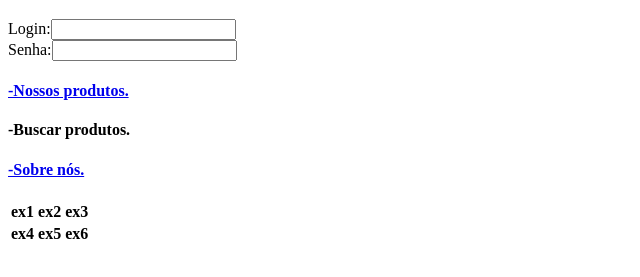
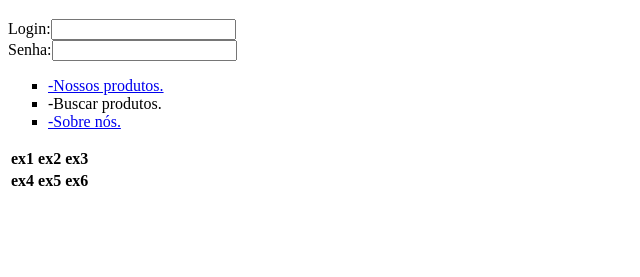
Before and after one commit to talles17/DIM0546, a plain HTML site: page Aula Prática2/index.html in a window 1280 px wide. Shown: the part 61-338 px from the top of the page, without its empty margins (0-640 px from the left). Drawn offline with Linux system fonts and the light colour scheme.

Commit message:
pratica2 - lista add

```diff
--- a/Aula Prática2/index.html
+++ b/Aula Prática2/index.html
@@ -10,10 +10,11 @@
 <label>Login:</label><input><br>
 <label>Senha:</label><input ><br>
 
-<h4><a href="#Produtos">-Nossos produtos.</a></h4>
-<h4>-Buscar produtos.</h4>
-<a href="sobre_nos.html"><h4>-Sobre nós.</h4></a>
-
+<ul style="list-style-type:square;">
+<li><a href="#Produtos">-Nossos produtos.</a></li>
+<li>-Buscar produtos.</li>
+<li><a href="sobre_nos.html">-Sobre nós.</a></li>
+</ul>
 
 
 <table id="Produtos">
```
